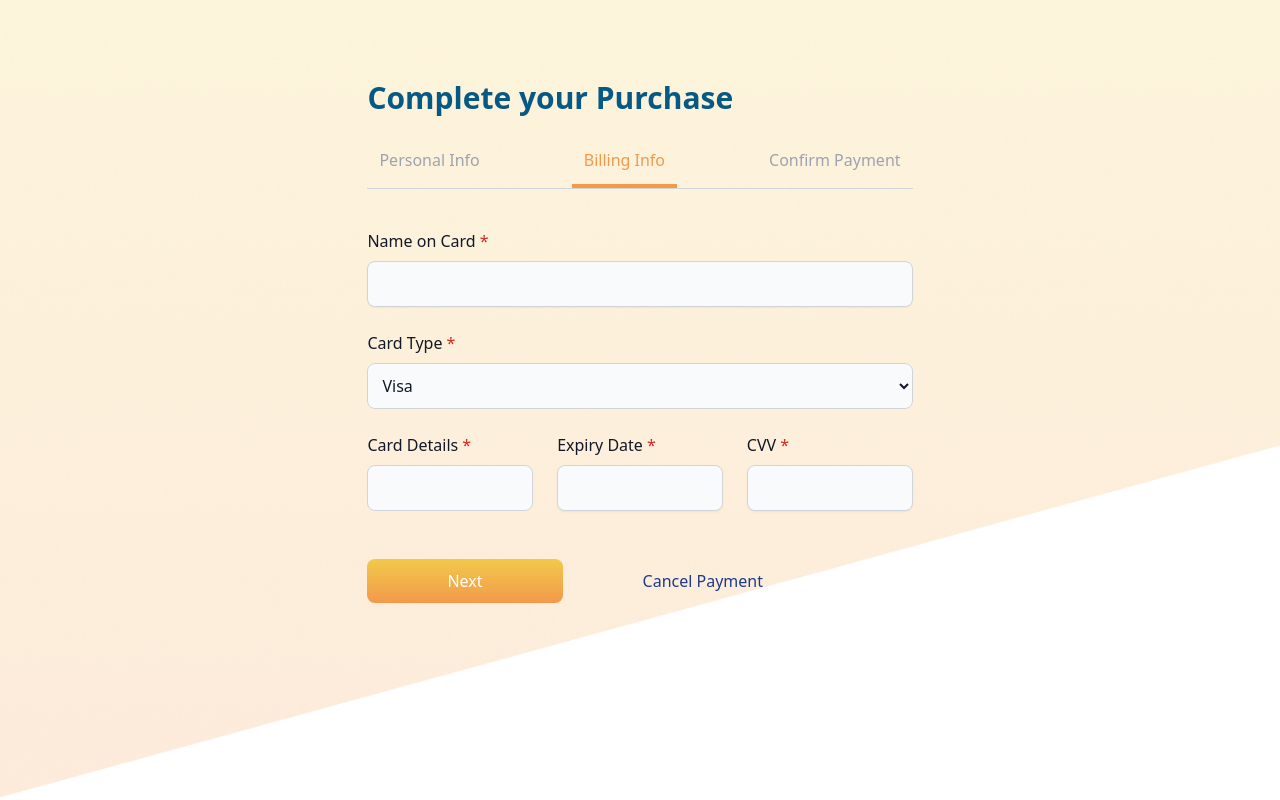
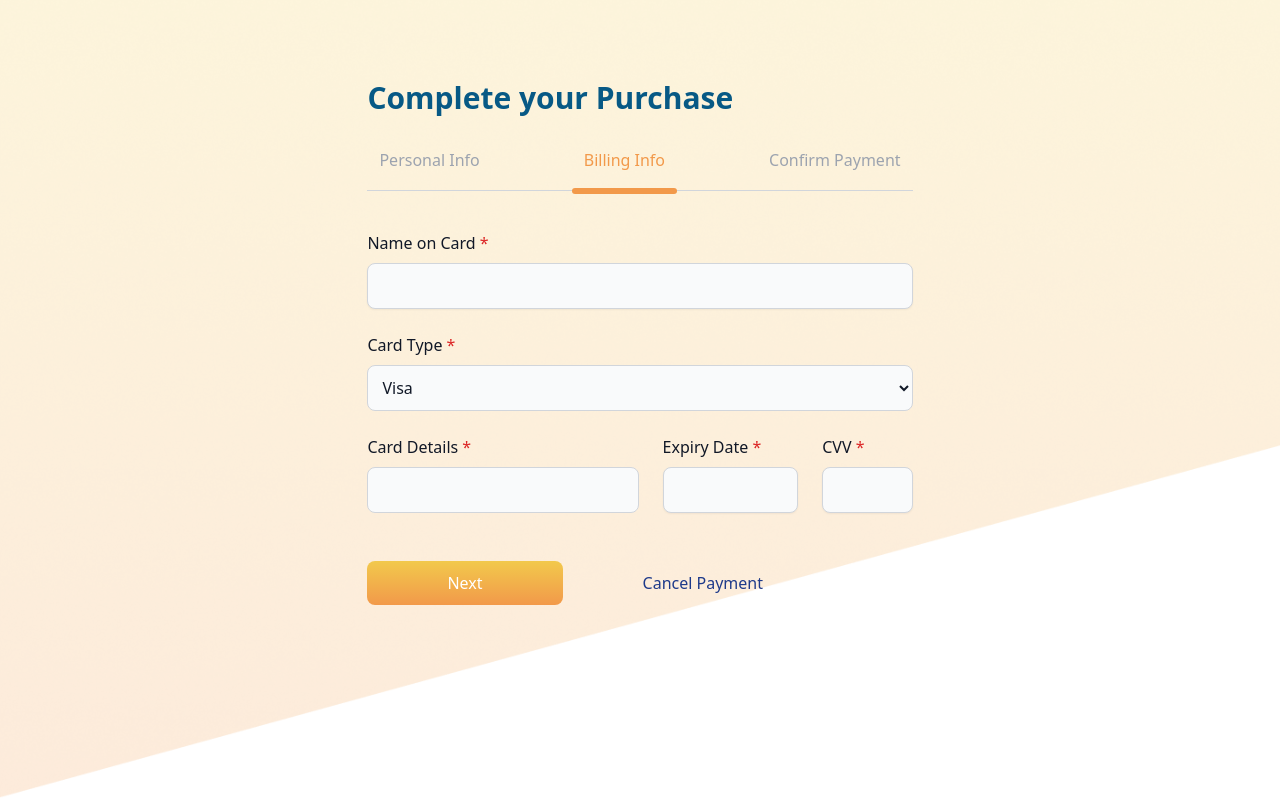
Before and after one commit to T-e-y-e/Payment-Flow, a React (Create React App) app: page /payment/personal-info in a window 1280 px wide. Both pictures are taken after typing "Sample", "name@example.com", "Sample", "Sample", "Sample" into the empty fields and a click on the button "Next". Built offline with nearby package versions, Linux system fonts and the light colour scheme; no server answers.

Commit message:
initial commit

```diff
--- /dev/null
+++ b/src/Context.js
@@ -0,0 +1,18 @@
+import { createContext, useState } from "react"
+
+export const Active = createContext()
+
+const Context = ({ children }) => {
+
+    const [personalInfoActive, setPersonalInfoActive] = useState(true)
+    const [billingInfoActive, setBillingInfoActive] = useState(false)
+    const [confirmPaymentActive, setConfirmPaymentActive] = useState(false)
+
+  return (
+    <Active.Provider value={{personalInfoActive, setPersonalInfoActive, billingInfoActive, setBillingInfoActive, confirmPaymentActive, setConfirmPaymentActive}}>
+        {children}
+    </Active.Provider>
+  )
+}
+
+export default Context
--- a/src/components/BillingInfo.js
+++ b/src/components/BillingInfo.js
@@ -1,46 +1,69 @@
-import { Link, useNavigate } from 'react-router-dom';
+import { useContext } from 'react'
+import { Active } from '../Context';
+import { useNavigate } from 'react-router-dom';
 
 const BillingInfo = () => {
 
   const navigate = useNavigate();
+
+  const { setPersonalInfoActive, setBillingInfoActive, setConfirmPaymentActive } = useContext(Active)
+
+  const next = (event) => {
+    event.preventDefault();
+    setBillingInfoActive(false);
+    setConfirmPaymentActive(true)
+    navigate('/payment/confirm-payment');
+  }
+
+  const cancel = () => {
+    setPersonalInfoActive(true);
+    setBillingInfoActive(false)
+    setConfirmPaymentActive(false);
+    navigate('/');
+  }
 
   return (
     <div>
       <form>
       <div className="mb-6">
         <label htmlFor="name" className="block mb-2 font-medium text-gray-900">Name on Card <span className='text-red-600'>*</span></label>
-        <input type="text" id="name" className="shadow-sm bg-gray-50 border border-gray-300 text-gray-900 rounded-lg block w-full p-2.5"/>
+        <input type="text" id="name" className="shadow-sm bg-gray-50 border border-gray-300 text-gray-900 rounded-lg block w-full p-2.5 outline-0 focus:bg-gray-100"/>
       </div>
 
       <div className='mb-6'>
          <label htmlFor="card-type" className="block mb-2 font-medium text-gray-900">Card Type <span className='text-red-600'>*</span></label>
-         <select id="card-type" className="bg-gray-50 border border-gray-300 text-gray-900 rounded-lg block w-full p-2.5">
+         <select id="card-type" className="bg-gray-50 border border-gray-300 text-gray-900 rounded-lg block w-full p-2.5 outline-0 focus:bg-gray-100">
            <option value="CA">Visa</option>
            <option value="FR">Master</option>
            <option value="DE">Verve</option>
          </select>
         </div>
 
-      <div className="grid gap-6 mb-6 md:grid-cols-3">
-        <div>
+      <div className="flex justify-between gap-6 mb-6">
+        <div className='w-6/12'>
             <label htmlFor="lg" className="block mb-2 font-medium text-gray-900">Card Details <span className='text-red-600'>*</span></label>
-            <input type="text" id="lg" className="bg-gray-50 border border-gray-300 text-gray-900 rounded-lg block w-full p-2.5"/>
+            <input type="text" id="lg" className="bg-gray-50 border border-gray-300 text-gray-900 rounded-lg block w-full p-2.5 outline-0 focus:bg-gray-100"/>
         </div>
 
-        <div className="mb-6">
+        <div className="mb-6 w-3/12">
         <label htmlFor="address1" className="block mb-2 font-medium text-gray-900">Expiry Date <span className='text-red-600'>*</span></label>
-        <input type="text" id="address1" className="shadow-sm bg-gray-50 border border-gray-300 text-gray-900 rounded-lg block w-full p-2.5" />
+        <input type="text" id="address1" className="shadow-sm bg-gray-50 border border-gray-300 text-gray-900 rounded-lg block w-full p-2.5 outline-0 focus:bg-gray-100" />
       </div>
 
-      <div className="mb-6">
+      <div className="mb-6 w-2/12">
         <label htmlFor="address2" className="block mb-2 font-medium text-gray-900">CVV <span className='text-red-600'>*</span></label>
-        <input type="text" id="address2" className="shadow-sm bg-gray-50 border border-gray-300 text-gray-900 rounded-lg block w-full p-2.5" />
+        <input type="text" id="address2" className="shadow-sm bg-gray-50 border border-gray-300 text-gray-900 rounded-lg block w-full p-2.5 outline-0 focus:bg-gray-100" />
       </div>
       </div>
 
       <div className="flex gap-20 items-center">
-        <button type="submit" className="btn text-white font-medium rounded-lg px-20 py-2.5 text-center" onClick={() => navigate('/payment/confirm-payment')}>Next</button>
-        <Link to="/" className="text-blue-900 font-medium">Cancel Payment</Link>
+        <button type="submit" className="btn text-white font-medium rounded-lg px-20 py-2.5 text-center" onClick={next}>Next</button>
+
+        {/* OPTION 1 */}
+        <button onClick={cancel} className="text-blue-900 font-medium">Cancel Payment</button>
+
+        {/* OPTION 2 - Rereshes the entire application*/}
+        {/* <a href='/' className="text-blue-900 font-medium">Cancel Payment</a> */}
       </div>
     </form>
     </div>
--- a/src/components/ConfirmPayment.js
+++ b/src/components/ConfirmPayment.js
@@ -1,19 +1,37 @@
-import { Link, useNavigate } from 'react-router-dom';
+import { useContext } from 'react'
+import { Active } from '../Context';
+import { useNavigate } from 'react-router-dom';
 
 const ConfirmPayment = () => {
 
   const navigate = useNavigate();
 
+  const { setPersonalInfoActive, setBillingInfoActive, setConfirmPaymentActive } = useContext(Active)
+
+  const pay = (event) => {
+    event.preventDefault();
+    setConfirmPaymentActive(false)
+    setPersonalInfoActive(true)
+    navigate('/purchase-completed');
+  }
+
+  const cancel = () => {
+    setPersonalInfoActive(true);
+    setBillingInfoActive(false)
+    setConfirmPaymentActive(false);
+    navigate('/');
+  }
+
   return (
     <div>
       <div className='rounded-lg overflow-hidden bg-white pb-6 shadow-md'>
-        <div className='bg-blue-400 flex justify-between px-14 py-2.5 text-white font-semibold'>
+        <div className='bg-blue-400 flex justify-between px-16 py-2.5 text-white font-semibold'>
           <span className='block'>Item Name</span>
           <span className='block text-right'>₦ Price</span>
         </div>
 
         <div className='px-6 mt-8 font-semibold text-blue-900'>
-        <div className='border-b border-gray-400 px-8'>
+        <div className='border-b border-gray-400 px-10'>
           <div className='flex justify-between mb-8'>
             <span className='block'>Data science and usability</span>
             <span className='block text-right'>50,000.00</span>
@@ -25,7 +43,7 @@ const ConfirmPayment = () => {
         </div>
 
         <div className='px-6 mt-6'>
-         <div className='border-2 border-gray-300 flex justify-between py-1.5 px-2'>
+         <div className='border-2 border-gray-300 flex justify-between py-1.5 px-4'>
            <span className='block text-slate-500'>Total</span>
            <span className='block text-right'>50,000.00</span>
           </div>
@@ -34,8 +52,14 @@ const ConfirmPayment = () => {
       </div>
 
       <div className="flex gap-16 items-center mt-12">
-        <button type="submit" className="btn text-white font-medium rounded-lg px-16 py-2.5 text-center" onClick={() => navigate('/purchase-completed')}>Pay</button>
-        <Link to="/" className="text-blue-900 font-medium">Cancel Payment</Link>
+        <button type="submit" className="btn text-white font-medium rounded-lg px-16 py-2.5 text-center" onClick={pay}>Pay</button>
+
+
+        {/* OPTION 1 */}
+        <button onClick={cancel} className="text-blue-900 font-medium">Cancel Payment</button>
+
+        {/* OPTION 2 - Rereshes the entire application */}
+        {/* <a href='/' className="text-blue-900 font-medium">Cancel Payment</a> */}
       </div>
     </div>
   )
--- a/src/components/Navbar.js
+++ b/src/components/Navbar.js
@@ -1,17 +1,29 @@
-import { NavLink } from 'react-router-dom';
+import { useContext } from 'react';
+import { Active } from '../Context';
 import "./Navbar.css"
 
 const Navbar = () => {
+
+  const { personalInfoActive, billingInfoActive, confirmPaymentActive } = useContext(Active)
+
   return (
     <div>
-      <div className="flex gap-20 w-max border-b border-b-gray-300" id="navbarNav">
+      <div className="flex gap-20 w-max border-b border-b-gray-300" >
 
-        <NavLink className="px-3 pb-3 text-gray-400 font-medium" to="personal-info" aria-disabled>Personal Info</NavLink>
+        <div className="font-medium flex flex-col w-max" style={{color: personalInfoActive ? "#F2994A" : "#9ca3af"}}>
+          <span className='px-3 pb-3'>Personal Info</span>
+          <span className='block w-full h-1.5 rounded-full relative top-1' style={{backgroundColor: personalInfoActive ? "#F2994A" : 'transparent'}}></span>
+        </div>
 
-        <NavLink className="px-3 pb-3 text-gray-400 font-medium" to="billing-info">Billing Info</NavLink>
+        <div className="font-medium flex flex-col w-max" style={{color: billingInfoActive ? "#F2994A" : "#9ca3af"}}>
+          <span className='px-3 pb-3'>Billing Info</span>
+          <span className='block w-full h-1.5 rounded-full relative top-1' style={{backgroundColor: billingInfoActive ? "#F2994A" : 'transparent'}}></span>
+        </div>
 
-        <NavLink className="px-3 pb-3 text-gray-400 font-medium" to="confirm-payment">Confirm Payment</NavLink>
-
+        <div className="font-medium flex flex-col w-max" style={{color: confirmPaymentActive ? "#F2994A" : "#9ca3af"}}>
+          <span className='px-3 pb-3'>Confirm Payment</span>
+          <span className='block w-full h-1.5 rounded-full relative top-1' style={{backgroundColor: confirmPaymentActive ? "#F2994A" : 'transparent'}}></span>
+        </div>
     </div>
   </div>
   )
--- a/src/components/PersonalInfo.js
+++ b/src/components/PersonalInfo.js
@@ -1,16 +1,17 @@
-import { useEffect, useState } from 'react'
-import { Link, useNavigate } from 'react-router-dom';
+import { useEffect, useState, useContext } from 'react'
+import { Active } from '../Context';
+import { useNavigate } from 'react-router-dom';
 
 
 const PersonalInfo = () => {
 
   const navigate = useNavigate();
 
+  const { setPersonalInfoActive, setBillingInfoActive, setConfirmPaymentActive } = useContext(Active)
+
   const [states, setStates] = useState([]);
-  const [loading, setLoading] = useState(false);
 
   const getAllStates = async () => {
-    setLoading(true);
     try {
      const res = await fetch("http://locationsng-api.herokuapp.com/api/v1/cities")
      const data = await res.json();
@@ -18,45 +19,58 @@ const PersonalInfo = () => {
     } catch (error) {
      console.log(error)
     }
-    setLoading(false);
  };
 
  useEffect(() => {
   getAllStates();
 }, []);
 
+const next = (event) => {
+  event.preventDefault();
+  setPersonalInfoActive(false);
+  setBillingInfoActive(true)
+  navigate('/payment/billing-info');
+}
+
+const cancel = () => {
+  setPersonalInfoActive(true);
+  setBillingInfoActive(false)
+  setConfirmPaymentActive(false);
+  navigate('/');
+}
+
   return (
     <div>
     <form className='pb-20'>
       <div className="mb-8">
         <label htmlFor="name" className="block mb-2 font-medium text-gray-900">Name</label>
-        <input type="text" id="name" className="shadow-sm bg-gray-50 border border-gray-300 text-gray-900 rounded-lg block w-full p-2.5"/>
+        <input type="text" id="name" className="shadow-sm bg-gray-50 border border-gray-300 text-gray-900 rounded-lg block w-full p-2.5 outline-0 focus:bg-gray-100"/>
       </div>
 
       <div className="mb-8">
         <label htmlFor="email" className="block mb-2 font-medium text-gray-900">Email Address <span className='text-red-600'>*</span></label>
         <span className="block mb-2 text-sm font-medium text-gray-400">The purchase reciept would be sent to this address</span>
-        <input type="email" id="email" className="shadow-sm bg-gray-50 border border-gray-300 text-gray-900 rounded-lg block w-full p-2.5" required />
+        <input type="email" id="email" className="shadow-sm bg-gray-50 border border-gray-300 text-gray-900 rounded-lg block w-full p-2.5 outline-0 focus:bg-gray-100" required />
       </div>
 
       <div className="mb-8">
         <label htmlFor="address1" className="block mb-2 font-medium text-gray-900">Address 1</label>
-        <input type="text" id="address1" className="shadow-sm bg-gray-50 border border-gray-300 text-gray-900 rounded-lg block w-full p-2.5" />
+        <input type="text" id="address1" className="shadow-sm bg-gray-50 border border-gray-300 text-gray-900 rounded-lg block w-full p-2.5 outline-0 focus:bg-gray-100" />
       </div>
 
       <div className="mb-8">
         <label htmlFor="address2" className="block mb-2 font-medium text-gray-900">Address 2</label>
-        <input type="text" id="address2" className="shadow-sm bg-gray-50 border border-gray-300 text-gray-900 rounded-lg block w-full p-2.5" />
+        <input type="text" id="address2" className="shadow-sm bg-gray-50 border border-gray-300 text-gray-900 rounded-lg block w-full p-2.5 outline-0 focus:bg-gray-100" />
       </div>
 
-      <div className="grid gap-6 mb-14 md:grid-cols-2">
-        <div>
+      <div className="flex justify-between gap-6 mb-14">
+        <div className='w-full md:w-3/5'>
             <label htmlFor="lg" className="block mb-2 font-medium text-gray-900">Local Government</label>
-            <input type="text" id="lg" className="bg-gray-50 border border-gray-300 text-gray-900 rounded-lg block w-full p-2.5"/>
+            <input type="text" id="lg" className="bg-gray-50 border border-gray-300 text-gray-900 rounded-lg block w-full p-2.5 outline-0 focus:bg-gray-100"/>
         </div>
-        <div>
+        <div className='w-full md:w-2/5'>
          <label htmlFor="countries" className="block mb-2 font-medium text-gray-900">State</label>
-         <select id="countries" className="bg-gray-50 border border-gray-300 text-gray-900 rounded-lg block w-full p-2.5">
+         <select id="countries" className="bg-gray-50 border border-gray-300 text-gray-900 rounded-lg block w-full p-2.5 outline-0 focus:bg-gray-100">
            <option defaultValue={""}>Choose a state</option>
            { states && states.map((state) => {
               return (
@@ -70,8 +84,13 @@ const PersonalInfo = () => {
       </div>
 
       <div className="flex gap-20 items-center">
-        <button type="submit" className="btn text-white font-medium rounded-lg px-20 py-2.5 text-center" onClick={() => navigate('/payment/billing-info')}>Next</button>
-        <Link to="/" className="text-blue-900 font-medium">Cancel Payment</Link>
+        <button type="submit" className="btn text-white font-medium rounded-lg px-20 py-2.5 text-center" onClick={next}>Next</button>
+
+        {/* OPTION 1 */}
+        <button onClick={cancel} className="text-blue-900 font-medium">Cancel Payment</button>
+
+        {/* OPTION 2 - Rereshes the entire application*/}
+        {/* <a href='/' className="text-blue-900 font-medium">Cancel Payment</a> */}
       </div>
     </form>
     </div>
--- a/src/index.js
+++ b/src/index.js
@@ -2,10 +2,13 @@ import React from 'react';
 import ReactDOM from 'react-dom/client';
 import './index.css';
 import App from './App';
+import Context from './Context';
 
 const root = ReactDOM.createRoot(document.getElementById('root'));
 root.render(
   <React.StrictMode>
-    <App />
+    <Context>
+      <App />
+    </Context>
   </React.StrictMode>
 );
--- a/src/pages/Payment.js
+++ b/src/pages/Payment.js
@@ -1,4 +1,3 @@
-import { useState } from 'react';
 import { Routes, Route } from 'react-router-dom';
 import BillingInfo from '../components/BillingInfo';
 import ConfirmPayment from '../components/ConfirmPayment';
@@ -7,9 +6,7 @@ import PersonalInfo from '../components/PersonalInfo';
 
 const Payment = () => {
 
-  const [personalInfoActive, setPersonalInfoActive] = useState(true)
-  const [billingInfoActive, setBillingInfoActive] = useState(false)
-  const [confirmPaymentActive, setConfirmPaymentActive] = useState(false)
+
 
   return (
     <div className='w-min'>
```
